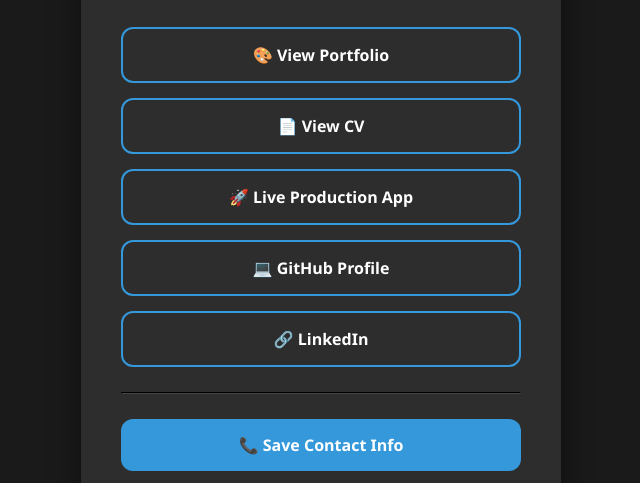
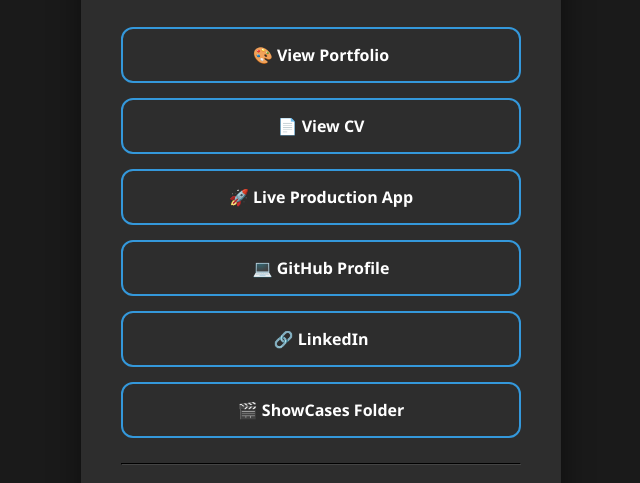
Before and after one commit to Ahmed-Hany-Aou/Ahmed-Hany-Aou.github.io, a website: page card/index.html in a window 1280 px wide. Shown: the part 271-754 px from the top of the page, without its empty margins (319-959 px from the left). Drawn offline with Linux system fonts and the light colour scheme.

Commit message:
Add link to ShowCases Folder in index.html

```diff
--- a/card/index.html
+++ b/card/index.html
@@ -110,6 +110,8 @@
         <a href="https://wadha.up.railway.app/" class="btn" target="_blank">🚀 Live Production App</a>
         <a href="https://github.com/Ahmed-Hany-Aou" class="btn" target="_blank">💻 GitHub Profile</a>
         <a href="https://www.linkedin.com/in/ahmed-hany-aou/" class="btn" target="_blank">🔗 LinkedIn</a>
+        <a href="https://drive.google.com/drive/folders/1wtglARWhGFc38qOy-5O4Sc4cjSxfAIVd?usp=sharing" class="btn" target="_blank">🎬 ShowCases Folder</a>
+
 
         <hr style="border-color: #444; margin: 25px 0;">
 
```
